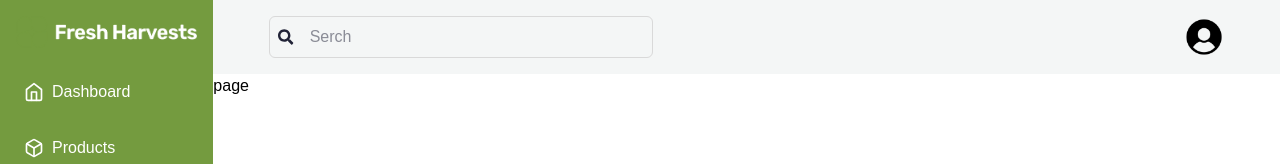
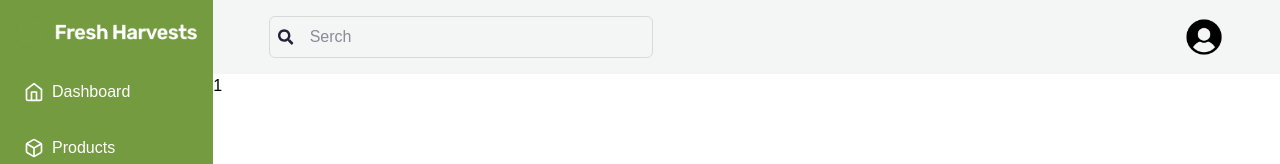
Before and after one commit to tahfeezmizan/fresh-harvests-smt, a Next.js app: page /dashboard/users/1 in a window 1280 px wide. Shown: the top 164 px of the page. Built offline with nearby package versions, Linux system fonts and the light colour scheme.

Commit message:
update user profile page; retrieve user data from localStorage and adjust update link path

```diff
--- a/src/app/(dashboard)/dashboard/users/[id]/page.jsx
+++ b/src/app/(dashboard)/dashboard/users/[id]/page.jsx
@@ -1,11 +1,17 @@
 'use client';
 import { useParams } from 'next/navigation';
-import React from 'react'
+import React, { use } from 'react'
 
 export default function UpdateProfile() {
     const { id } = useParams();
-    console.log(id)
+
+    const userData = localStorage.getItem('decoded-user');
+
+
+    console.log(use)
     return (
-        <div>page</div>
+        <div>
+            <h1>{id}</h1>
+        </div>
     )
 }
--- a/src/app/(dashboard)/dashboard/users/page.jsx
+++ b/src/app/(dashboard)/dashboard/users/page.jsx
@@ -37,7 +37,7 @@ export default function Users() {
                 <td className="p-3 text-sm">{user?.email}</td>
                 <td className="p-3 text-sm">{user?.role}</td>
                 <td className="p-3 text-sm">
-                  <Link href={`/users/${user?.id}`} className="text-blue-500 hover:underline">Update</Link>
+                  <Link href={`/dashboard/users/${user?.id}`} className="text-blue-500 hover:underline">Update</Link>
                 </td>
               </tr>
             ))}
```
